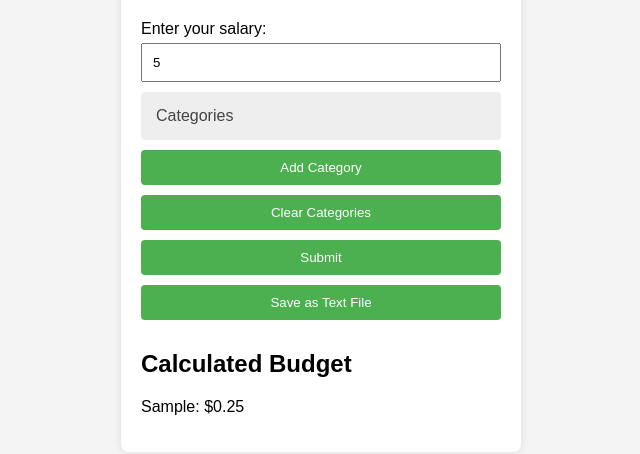
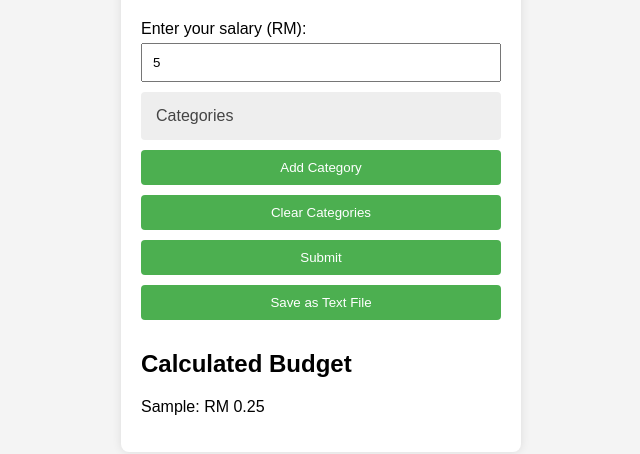
Before and after one commit to azifrn/projects, a plain HTML site: page budget_calc.html in a window 1280 px wide. Both pictures are taken after typing "5", "Sample", "5" into the empty fields and a click on the button "Submit". Shown: the part 214-668 px from the top of the page, without its empty margins (319-959 px from the left). Drawn offline with Linux system fonts and the light colour scheme.

Commit message:
Update budget_calc.html

```diff
--- a/budget_calc.html
+++ b/budget_calc.html
@@ -112,7 +112,7 @@
     <div class="container">
         <h1>Budget Calculator</h1>
         <form id="budgetForm">
-            <label for="salary">Enter your salary:</label>
+            <label for="salary">Enter your salary (RM):</label>
             <input type="number" id="salary" required>
 
             <span class="accordion" id="span-btn">Categories</span>
@@ -199,7 +199,7 @@
                     calculatedValue = categoryValue;
                 }
 
-                resultHTML += `<p>${categoryName}: $${calculatedValue.toFixed(2)}</p>`;
+                resultHTML += `<p>${categoryName}: RM ${calculatedValue.toFixed(2)}</p>`;
             });
 
             document.getElementById('result').innerHTML = resultHTML;
```
